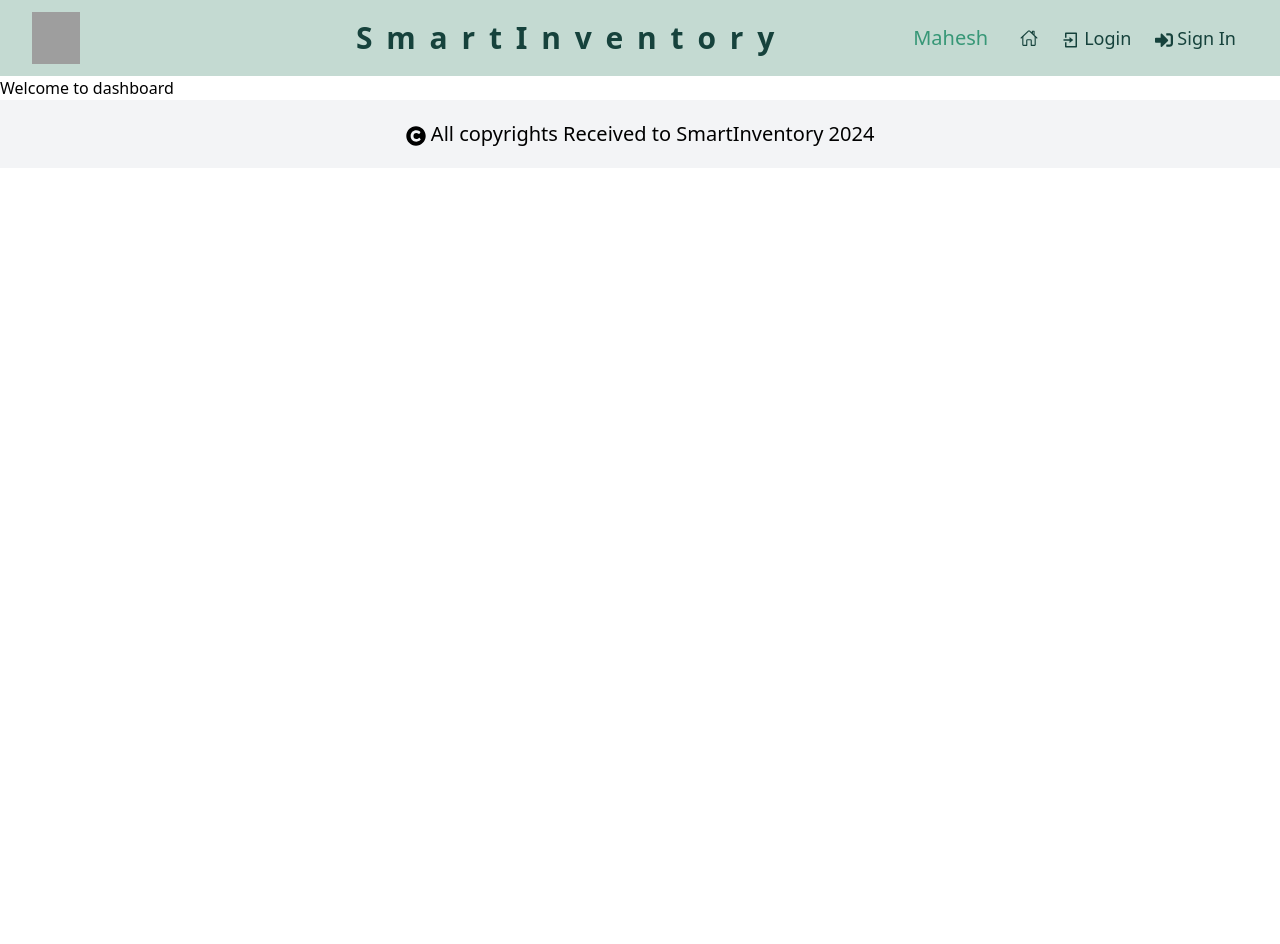
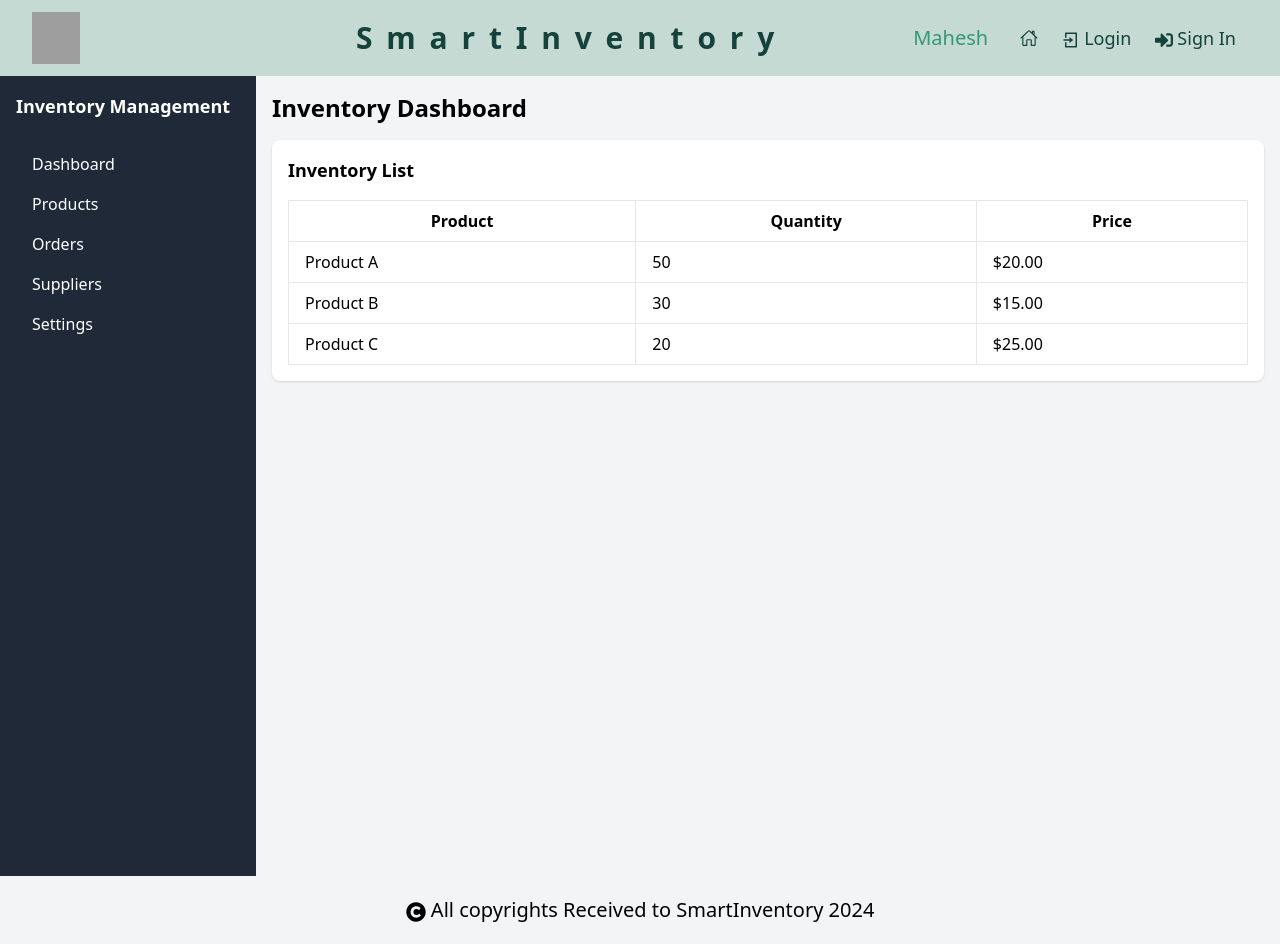
Before and after one commit to maheshpawar3819/MERN-Projects, a React (Vite) app in the folder Inventory/Client/Inventory/: page /dashboard in a window 1280 px wide. Before the commit the page ends 800 px from the top, so only its background shows below. Built offline with nearby package versions, Linux system fonts and the light colour scheme; grey boxes are pictures that could not be loaded.

Commit message:
add dashboard layout

```diff
--- a/Inventory/Client/Inventory/src/Components/Dashboard/Dashboard.jsx
+++ b/Inventory/Client/Inventory/src/Components/Dashboard/Dashboard.jsx
@@ -1,11 +1,19 @@
-import React from 'react'
+import React from "react";
+import SideBar from "./SideBar";
+import InventoryList from "./InventoryList";
 
 const Dashboard = () => {
   return (
-    <div>
-      Welcome to dashboard
+    <div className="flex">
+      <SideBar />
+      <div className="flex-1 flex flex-col">
+        <main className="p-4 bg-gray-100 flex-1">
+          <h1 className="text-2xl font-bold mb-4">Inventory Dashboard</h1>
+          <InventoryList />
+        </main>
+      </div>
     </div>
-  )
-}
+  );
+};
 
-export default Dashboard
+export default Dashboard;
--- /dev/null
+++ b/Inventory/Client/Inventory/src/Components/Dashboard/InventoryList.jsx
@@ -0,0 +1,36 @@
+import React from "react";
+
+const InventoryList = () => {
+  const items = [
+    { id: 1, name: "Product A", quantity: 50, price: 20.0 },
+    { id: 2, name: "Product B", quantity: 30, price: 15.0 },
+    { id: 3, name: "Product C", quantity: 20, price: 25.0 },
+  ];
+  return (
+    <div>
+      <div className="bg-white shadow rounded-lg p-4">
+        <h2 className="text-lg font-semibold mb-4">Inventory List</h2>
+        <table className="min-w-full bg-white">
+          <thead>
+            <tr>
+              <th className="border px-4 py-2">Product</th>
+              <th className="border px-4 py-2">Quantity</th>
+              <th className="border px-4 py-2">Price</th>
+            </tr>
+          </thead>
+          <tbody>
+            {items.map((item) => (
+              <tr key={item.id}>
+                <td className="border px-4 py-2">{item.name}</td>
+                <td className="border px-4 py-2">{item.quantity}</td>
+                <td className="border px-4 py-2">${item.price.toFixed(2)}</td>
+              </tr>
+            ))}
+          </tbody>
+        </table>
+      </div>
+    </div>
+  );
+};
+
+export default InventoryList;
--- /dev/null
+++ b/Inventory/Client/Inventory/src/Components/Dashboard/SideBar.jsx
@@ -0,0 +1,44 @@
+import React from "react";
+import {NavLink} from "react-router-dom"
+
+const SideBar = () => {
+  return (
+    <div className="bg-gray-800 text-white w-64 h-screen p-4">
+      <h2 className="text-lg font-bold mb-6">Inventory Management</h2>
+      <nav>
+        <NavLink
+          to="/dashboard"
+          className="block py-2 px-4 hover:bg-gray-700 rounded"
+        >
+          Dashboard
+        </NavLink>
+        <NavLink
+          to="/products"
+          className="block py-2 px-4 hover:bg-gray-700 rounded"
+        >
+          Products
+        </NavLink>
+        <NavLink
+          to="/orders"
+          className="block py-2 px-4 hover:bg-gray-700 rounded"
+        >
+          Orders
+        </NavLink>
+        <NavLink
+          to="/suppliers"
+          className="block py-2 px-4 hover:bg-gray-700 rounded"
+        >
+          Suppliers
+        </NavLink>
+        <NavLink
+          to="/settings"
+          className="block py-2 px-4 hover:bg-gray-700 rounded"
+        >
+          Settings
+        </NavLink>
+      </nav>
+    </div>
+  );
+};
+
+export default SideBar;
--- a/Inventory/Client/Inventory/src/Components/Footer.jsx
+++ b/Inventory/Client/Inventory/src/Components/Footer.jsx
@@ -5,7 +5,8 @@ const Footer = () => {
   return (
     <div>
       <section className="p-5 bg-gray-100 text-xl text-center">
-        <FaCopyright className="inline-block"/> All copyrights Received to SmartInventory 2024
+        <FaCopyright className="inline-block" /> All copyrights Received to
+        SmartInventory 2024
       </section>
     </div>
   );
```
